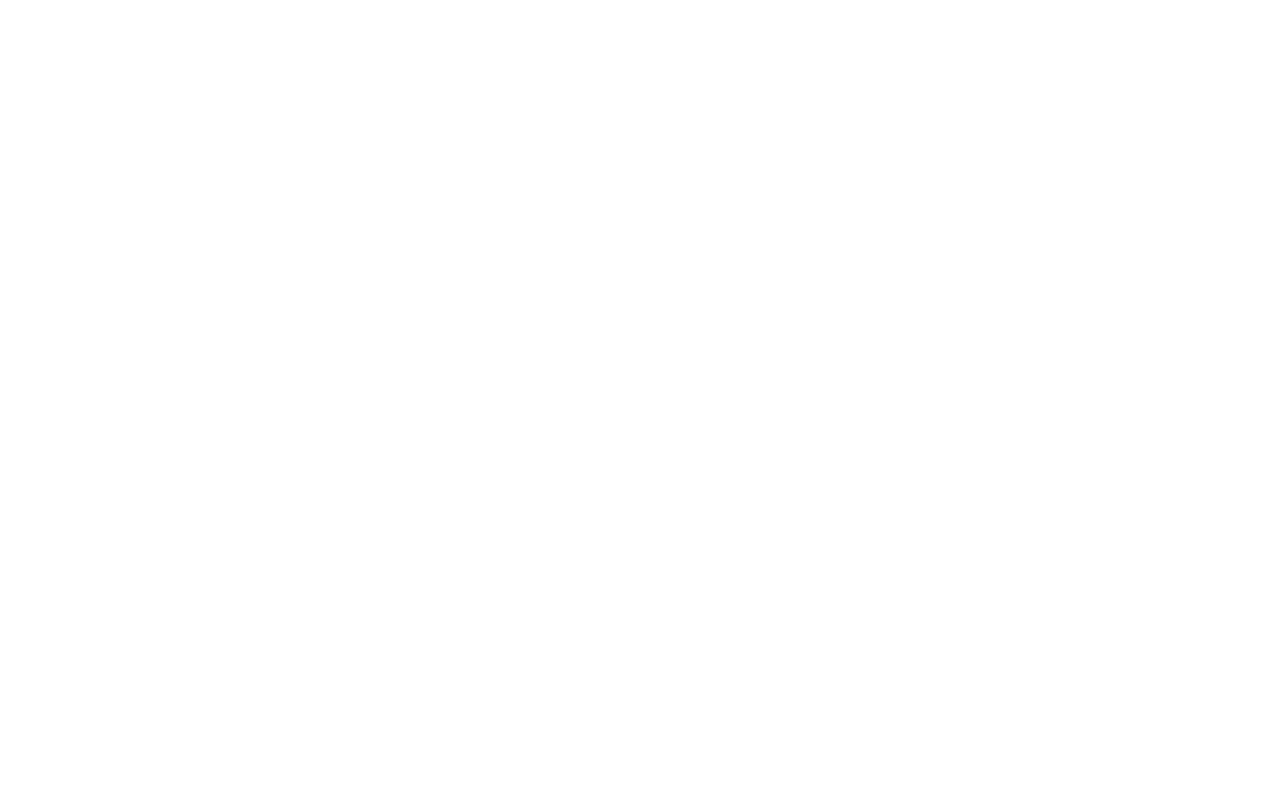
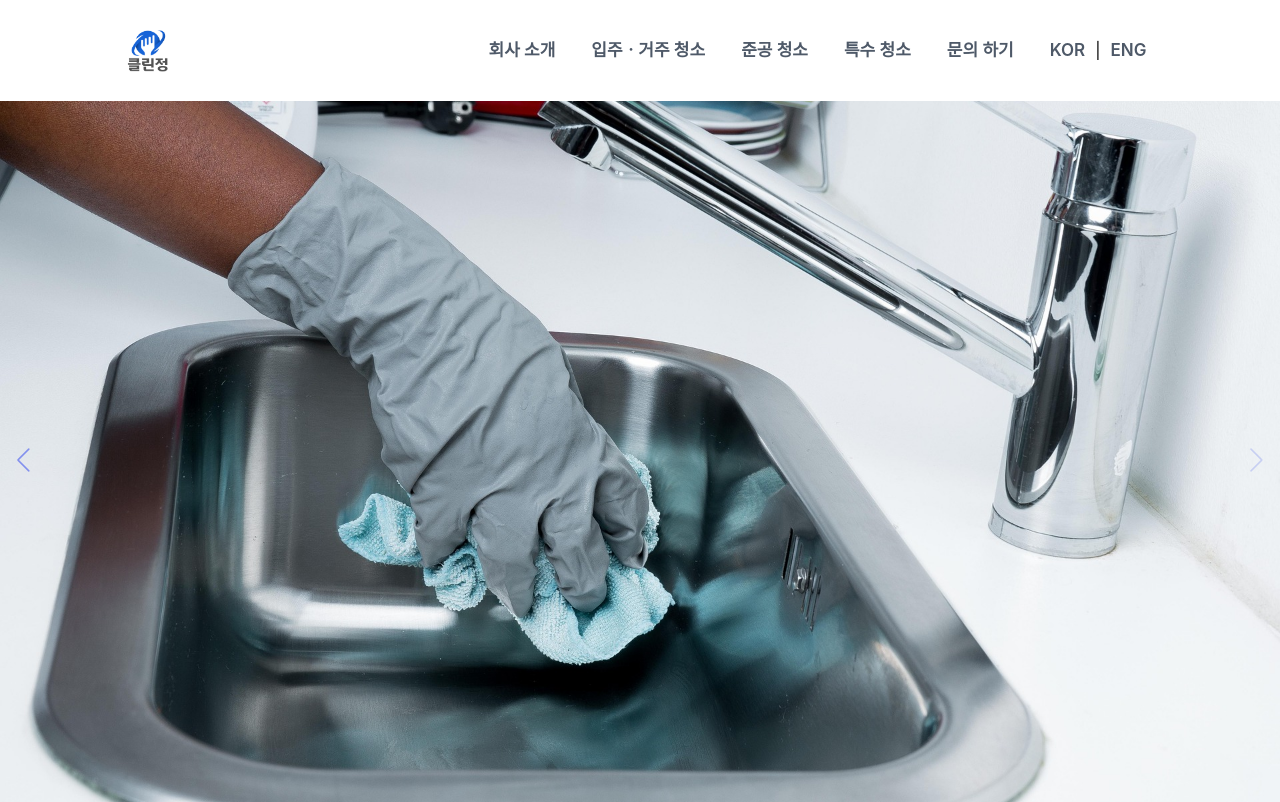
Before and after one commit to BaekSeoungJae/cleanjeong, a React (Create React App) app: page /houseclean in a window 1280 px wide. Before the commit this address had no page. Shown: the top 802 px of the page. Built offline with nearby package versions, Linux system fonts and the light colour scheme.

Commit message:
공용 폼 컴포넌트 분리 및 페이지 추가

```diff
--- a/src/App.js
+++ b/src/App.js
@@ -1,14 +1,19 @@
 import { Route, BrowserRouter as Router, Routes } from "react-router-dom";
 import "./App.css";
 import CleanJeong from "./pages/CleanJeong";
+import Introduce from "./pages/Introduce";
+import CommonForm from "./pages/CommonForm";
+import Pageone from "./pages/PageOne";
 
 const App = () => {
   return (
     <>
       <Router>
         <Routes>
-          <Route>
+          <Route element={<CommonForm />}>
             <Route path="/" element={<CleanJeong />} />
+            <Route path="/intro" element={<Introduce />} />
+            <Route path="/houseclean" element={<Pageone />} />
           </Route>
         </Routes>
       </Router>
--- /dev/null
+++ b/src/pages/CommonForm.jsx
@@ -0,0 +1,102 @@
+import React, { useState, useEffect, useRef } from "react";
+import styled from "styled-components";
+import Header from "./Header";
+import Footer from "./Footer";
+import Logo from "../img/클린정.png";
+import { Link, Outlet } from "react-router-dom";
+
+const HeaderLogo = styled(Link)`
+  width: 76px;
+  height: 100%;
+  display: flex;
+  align-items: center;
+  justify-content: center;
+  @media (max-width: 768px) {
+    position: absolute;
+    left: 50%;
+    transform: translateX(-50%); /* 정중앙 정렬 */
+  }
+`;
+
+const CleanLogo = styled.div`
+  width: 65.63px;
+  height: 60px;
+  display: flex;
+  background-image: url(${Logo});
+  background-size: contain;
+  background-repeat: no-repeat;
+  background-position: center;
+`;
+
+const MenuBtnDiv = styled.div`
+  @media (max-width: 768px) {
+    width: 100%;
+    height: 60px;
+    display: ${({ isOpen }) => (isOpen ? "none" : "flex")};
+    align-items: center;
+    justify-content: space-between; /* 왼쪽과 중앙 정렬을 위해 변경 */
+    position: fixed;
+
+    background-color: white;
+    z-index: 10;
+    border-bottom: 1px solid transparent;
+    border-color: #e6e6e6;
+  }
+`;
+
+const MenuButton = styled.button`
+  display: none;
+  background: none;
+  border: none;
+  font-size: 24px;
+  cursor: pointer;
+
+  @media (max-width: 768px) {
+    width: 60px;
+    height: 60px;
+    display: block;
+    align-self: flex-start; /* 왼쪽 정렬 */
+  }
+`;
+
+const CommonForm = () => {
+  const [menuOpen, setMenuOpen] = useState(false);
+  const menuRef = useRef(null); // 메뉴 영역을 감지하는 ref
+
+  // 메뉴 바깥 클릭 감지 (단, 메뉴 내부 클릭 시 닫히지 않도록)
+  useEffect(() => {
+    const handleClickOutside = (event) => {
+      if (menuRef.current && !menuRef.current.contains(event.target)) {
+        setMenuOpen(false);
+      }
+    };
+
+    if (menuOpen) {
+      document.addEventListener("mousedown", handleClickOutside);
+    } else {
+      document.removeEventListener("mousedown", handleClickOutside);
+    }
+
+    return () => document.removeEventListener("mousedown", handleClickOutside);
+  }, [menuOpen]);
+
+  return (
+    <>
+      <MenuBtnDiv>
+        <div ref={menuRef}>
+          <MenuButton onClick={() => setMenuOpen(!menuOpen)}>☰</MenuButton>
+        </div>
+        <HeaderLogo to="/">
+          <CleanLogo />
+        </HeaderLogo>
+      </MenuBtnDiv>
+      <div ref={menuRef}>
+        <Header isOpen={menuOpen} setMenuOpen={setMenuOpen} />
+      </div>
+      <Outlet />
+      <Footer />
+    </>
+  );
+};
+
+export default CommonForm;
--- a/src/pages/Header.jsx
+++ b/src/pages/Header.jsx
@@ -1,6 +1,7 @@
 import React from "react";
 import styled from "styled-components";
 import Logo from "../img/클린정.png";
+import { Link } from "react-router-dom";
 
 const HeaderContainer = styled.div`
   width: 100%;
@@ -50,7 +51,7 @@ const HeaderBox = styled.div`
   }
 `;
 
-const HeaderLogo = styled.div`
+const HeaderLogo = styled(Link)`
   width: 76px;
   height: 100%;
   margin-right: 24px;
@@ -103,7 +104,7 @@ const MenuBox2 = styled.div`
   }
 `;
 
-const MenuName = styled.div`
+const MenuName = styled(Link)`
   padding: 12px 10px;
   font-size: 17px;
   font-weight: 600;
@@ -150,7 +151,7 @@ const Header = ({ hasShadow, isOpen, setMenuOpen }) => {
     <HeaderContainer hasShadow={hasShadow} isOpen={isOpen}>
       <HeaderWrap>
         <HeaderBox>
-          <HeaderLogo>
+          <HeaderLogo to="/">
             <CleanLogo />
             {/* 메뉴 버튼 (클릭 시 메뉴 열기/닫기) */}
             <MenuButton
@@ -164,22 +165,19 @@ const Header = ({ hasShadow, isOpen, setMenuOpen }) => {
           </HeaderLogo>
           <HeaderMenu onClick={(e) => e.stopPropagation()}>
             <MenuBox>
-              <MenuName>생활 청소</MenuName>
+              <MenuName to="/intro">회사 소개</MenuName>
             </MenuBox>
             <MenuBox>
-              <MenuName>입주 청소</MenuName>
+              <MenuName to="/houseclean">입주ㆍ거주 청소</MenuName>
             </MenuBox>
             <MenuBox>
-              <MenuName>예약 하기</MenuName>
+              <MenuName>준공 청소</MenuName>
             </MenuBox>
             <MenuBox>
-              <MenuName>자주 묻는 질문</MenuName>
+              <MenuName>특수 청소</MenuName>
             </MenuBox>
             <MenuBox>
-              <MenuName>고객 지원</MenuName>
-            </MenuBox>
-            <MenuBox>
-              <MenuName>업무 안내</MenuName>
+              <MenuName>문의 하기</MenuName>
             </MenuBox>
             <MenuBox2>
               <LangBox>
--- /dev/null
+++ b/src/pages/Introduce.jsx
@@ -0,0 +1,16 @@
+import React from "react";
+import styled from "styled-components";
+
+const Container = styled.div`
+  width: 100%;
+`;
+
+const Introduce = () => {
+  return (
+    <>
+      <Container>intro</Container>
+    </>
+  );
+};
+
+export default Introduce;
--- /dev/null
+++ b/src/pages/PageOne.jsx
@@ -0,0 +1,92 @@
+import React from "react";
+import styled from "styled-components";
+import Ad1 from "../img/예시1.jpg";
+import Ad2 from "../img/예시3.jpg";
+import { Swiper, SwiperSlide } from "swiper/react";
+import { Navigation, Pagination, Autoplay } from "swiper/modules";
+
+const Container = styled.div`
+  width: 100%;
+  height: 100vh;
+  display: flex;
+  flex-direction: column;
+  align-items: center;
+  justify-content: flex-start;
+  position: relative;
+  background-color: whitesmoke;
+`;
+
+const StyledSwiper = styled(Swiper)`
+  width: 100%;
+  height: 100%;
+  border-radius: 10px;
+  .swiper-pagination {
+    padding: 1px;
+  }
+  .swiper-pagination-bullet {
+    background: #8290ee; // 페이지네이션 점 색상 변경
+    width: 0.5vw;
+    height: 1vh;
+    &:hover {
+      opacity: 0.7;
+    }
+  }
+  .swiper-button-next,
+  .swiper-button-prev {
+    color: #8290ee; // 네비게이션 버튼 색상 변경
+    &:hover {
+      opacity: 0.6;
+    }
+  }
+
+  .swiper-button-next:after,
+  .swiper-button-prev:after {
+    font-size: 1.5rem;
+  }
+`;
+
+const Slide = styled(SwiperSlide)`
+  display: flex;
+  justify-content: center;
+  align-items: center;
+  font-size: 1.5rem;
+  border-radius: 10px;
+  /* transition: background-color 0.5s ease; */
+  background-image: ${({ imageurl }) => `url(${imageurl})`};
+  background-size: cover;
+  background-repeat: no-repeat;
+  background-position: center;
+  &::after {
+    content: "";
+    position: absolute;
+    top: 0;
+    left: 0;
+    width: 100%;
+    height: 100%;
+    background: ${({ theme }) => theme.overlay}; /* 다크 모드의 오버레이 색상 */
+    transition: background-color 0.5s ease;
+    pointer-events: none;
+  }
+`;
+const Pageone = () => {
+  return (
+    <>
+      <Container>
+        <StyledSwiper
+          key="swiper"
+          spaceBetween={10}
+          slidesPerView={1}
+          navigation
+          pagination={{ clickable: true }}
+          autoplay={{ delay: 5000 }}
+          modules={[Navigation, Pagination, Autoplay]}
+        >
+          <Slide imageurl={Ad1} />
+          <Slide imageurl={Ad2} />
+        </StyledSwiper>
+      </Container>
+    </>
+  );
+};
+
+export default Pageone;
```
Also changed, not shown: src/pages/CleanJeong.jsx (+10 -171 lines).
